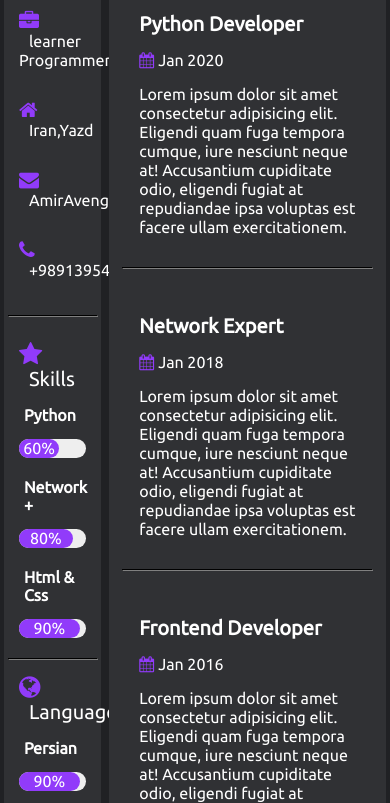
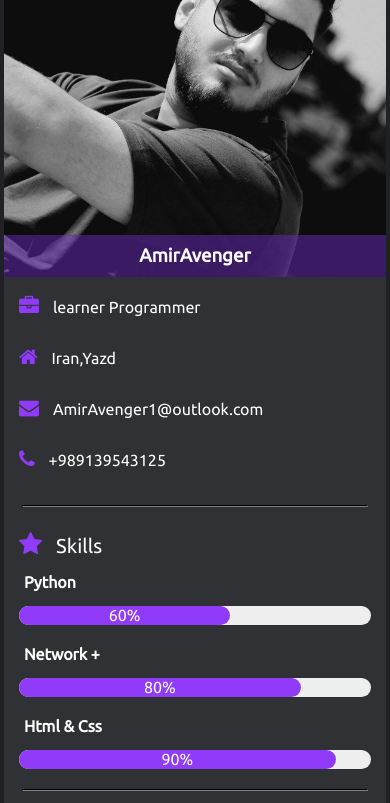
Before and after one commit to Amir-Avenger/css_project, a plain HTML site: page index.html in a window 390 px wide. Shown: the part 109-912 px from the top of the page. Drawn offline with Linux system fonts and the light colour scheme.

Commit message:
responsive

```diff
--- a/main.css
+++ b/main.css
@@ -182,3 +182,20 @@ body{
 .work-field{
     margin-bottom: 30px;
 }
+
+@media only screen and (max-width:768px) {
+
+    #right-side-box {
+        display: block;
+        width: 98%;
+    }
+
+    .left-side {
+        width: 98%;
+        display: block;
+        vertical-align: top;
+        margin-left: 1%;
+        margin-top: 1%;
+        margin-bottom: 1%;
+    }
+}
```
